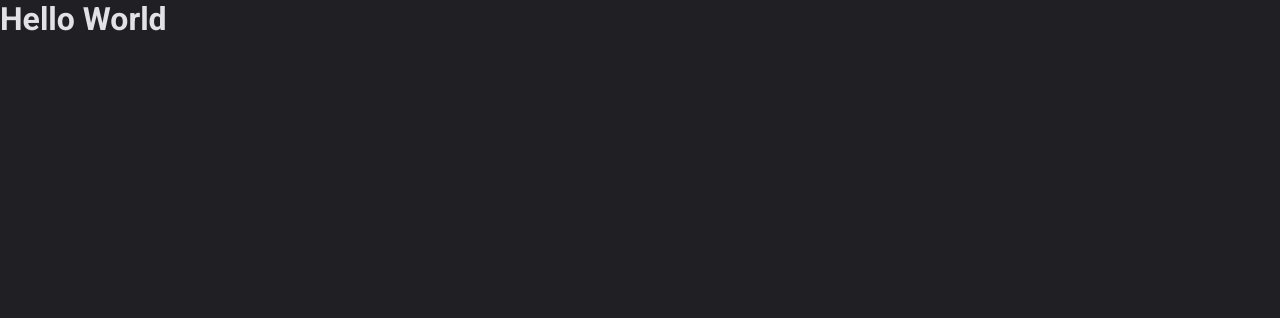
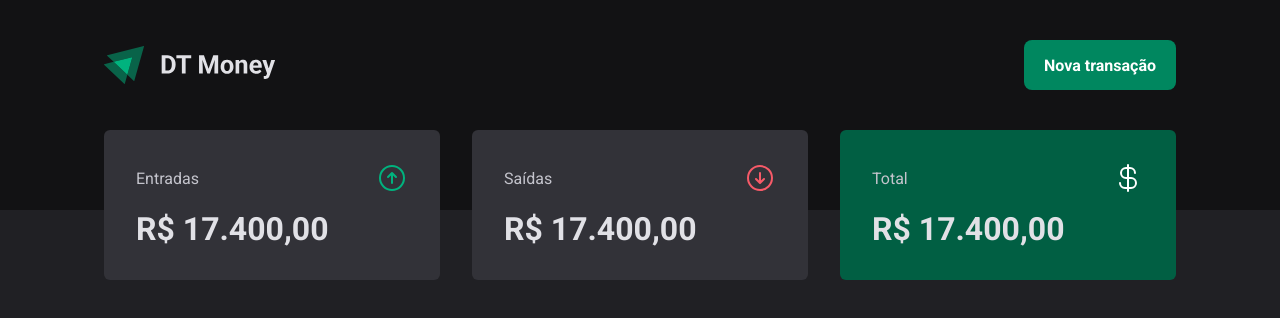
Before and after one commit to thiagomf712/dt_money, a React (Vite) app: page / in a window 1280 px wide. Shown: the top 318 px of the page. Built offline with nearby package versions, Linux system fonts and the light colour scheme.

Commit message:
structure and styles of Header and Summary components

```diff
--- a/package.json
+++ b/package.json
@@ -10,6 +10,7 @@
     "preview": "vite preview"
   },
   "dependencies": {
+    "@phosphor-icons/react": "^2.1.7",
     "react": "^18.3.1",
     "react-dom": "^18.3.1",
     "styled-components": "^6.1.12"
--- a/src/App.tsx
+++ b/src/App.tsx
@@ -1,5 +1,6 @@
 import { ThemeProvider } from 'styled-components'
 
+import { Transactions } from './pages/Transactions'
 import { GlobalStyle } from './styles/global'
 import { defaultTheme } from './styles/themes/default'
 
@@ -8,7 +9,7 @@
     <ThemeProvider theme={defaultTheme}>
       <GlobalStyle />
 
-      <h1>Hello World</h1>
+      <Transactions />
     </ThemeProvider>
   )
 }
--- /dev/null
+++ b/src/components/Header/index.tsx
@@ -0,0 +1,14 @@
+import logoImg from '../../assets/logo.svg'
+import { HeaderContainer, HeaderContent, NewTransactionButton } from './styles'
+
+export function Header() {
+  return (
+    <HeaderContainer>
+      <HeaderContent>
+        <img src={logoImg} alt="" />
+
+        <NewTransactionButton>Nova transação</NewTransactionButton>
+      </HeaderContent>
+    </HeaderContainer>
+  )
+}
--- /dev/null
+++ b/src/components/Header/styles.ts
@@ -0,0 +1,35 @@
+import styled from 'styled-components'
+
+export const HeaderContainer = styled.header`
+  background: ${({ theme }) => theme['gray-900']};
+  padding: 2.5rem 0 7.5rem;
+`
+
+export const HeaderContent = styled.div`
+  width: 100%;
+  max-width: 1120px;
+  margin-inline: auto;
+  padding-inline: 1.5rem;
+
+  display: flex;
+  justify-content: space-between;
+  align-items: center;
+`
+
+export const NewTransactionButton = styled.button`
+  height: 50px;
+  border: 0;
+
+  background: ${({ theme }) => theme['green-500']};
+  color: ${({ theme }) => theme.white};
+
+  font-weight: 700;
+  padding: 0 1.25rem;
+  border-radius: 0.5rem;
+  cursor: pointer;
+
+  &:hover {
+    background: ${({ theme }) => theme['green-700']};
+    transition: background-color 0.2s;
+  }
+`
--- /dev/null
+++ b/src/components/Summary/index.tsx
@@ -0,0 +1,43 @@
+import {
+  ArrowCircleDown,
+  ArrowCircleUp,
+  CurrencyDollar,
+} from '@phosphor-icons/react'
+
+import { SummaryCard, SummaryContainer } from './styles'
+
+export function Summary() {
+  return (
+    <SummaryContainer>
+      <SummaryCard>
+        <header>
+          <span>Entradas</span>
+
+          <ArrowCircleUp size={32} color="#00b37e" />
+        </header>
+
+        <strong>R$ 17.400,00</strong>
+      </SummaryCard>
+
+      <SummaryCard>
+        <header>
+          <span>Saídas</span>
+
+          <ArrowCircleDown size={32} color="#f75a68" />
+        </header>
+
+        <strong>R$ 17.400,00</strong>
+      </SummaryCard>
+
+      <SummaryCard variant="green">
+        <header>
+          <span>Total</span>
+
+          <CurrencyDollar size={32} color="#fff" />
+        </header>
+
+        <strong>R$ 17.400,00</strong>
+      </SummaryCard>
+    </SummaryContainer>
+  )
+}
--- /dev/null
+++ b/src/components/Summary/styles.ts
@@ -0,0 +1,43 @@
+import styled, { css } from 'styled-components'
+
+export const SummaryContainer = styled.section`
+  width: 100%;
+  max-width: 1120px;
+
+  margin-inline: auto;
+  padding-inline: 1.5rem;
+
+  display: grid;
+  grid-template-columns: repeat(3, 1fr);
+  gap: 2rem;
+  margin-top: -5rem;
+`
+
+interface SummaryCardProps {
+  variant?: 'green'
+}
+
+export const SummaryCard = styled.div<SummaryCardProps>`
+  background: ${({ theme }) => theme['gray-600']};
+  border-radius: 6px;
+  padding: 2rem;
+
+  & header {
+    display: flex;
+    align-items: center;
+    justify-content: space-between;
+    color: ${({ theme }) => theme['gray-300']};
+  }
+
+  & strong {
+    display: block;
+    margin-top: 1rem;
+    font-size: 2rem;
+  }
+
+  ${({ variant, theme }) =>
+    variant === 'green' &&
+    css`
+      background: ${theme['green-700']};
+    `}
+`
--- /dev/null
+++ b/src/pages/Transactions/index.tsx
@@ -0,0 +1,12 @@
+import { Header } from '../../components/Header'
+import { Summary } from '../../components/Summary'
+
+export function Transactions() {
+  return (
+    <div>
+      <Header />
+
+      <Summary />
+    </div>
+  )
+}
```
Also changed, not shown: src/assets/logo.svg (added), src/pages/Transactions/styles.ts (added), 1 other file (tests, documents, lock files or other folders).
